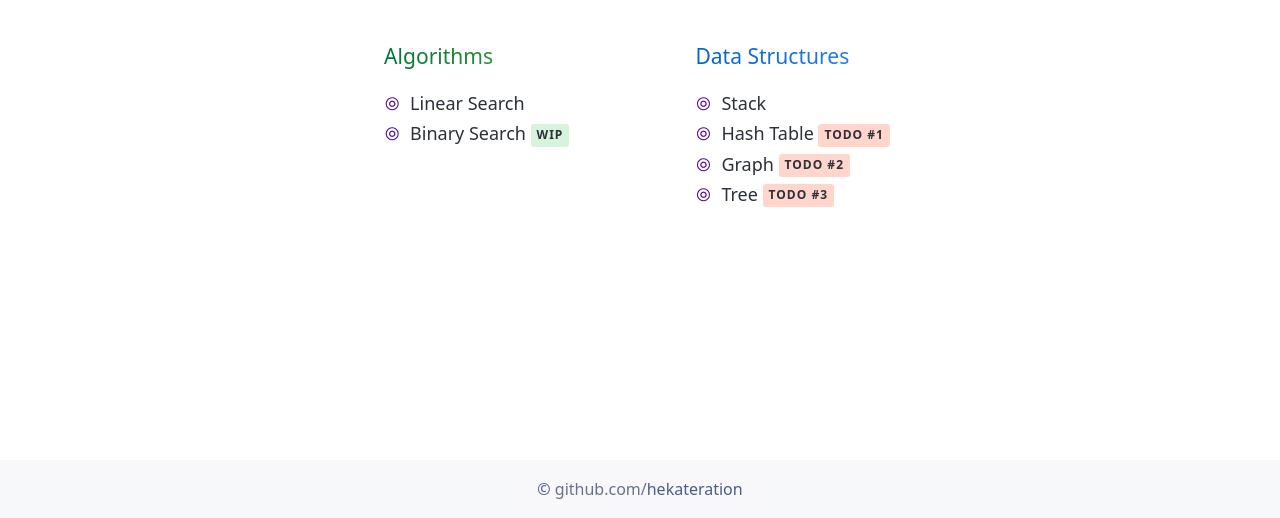
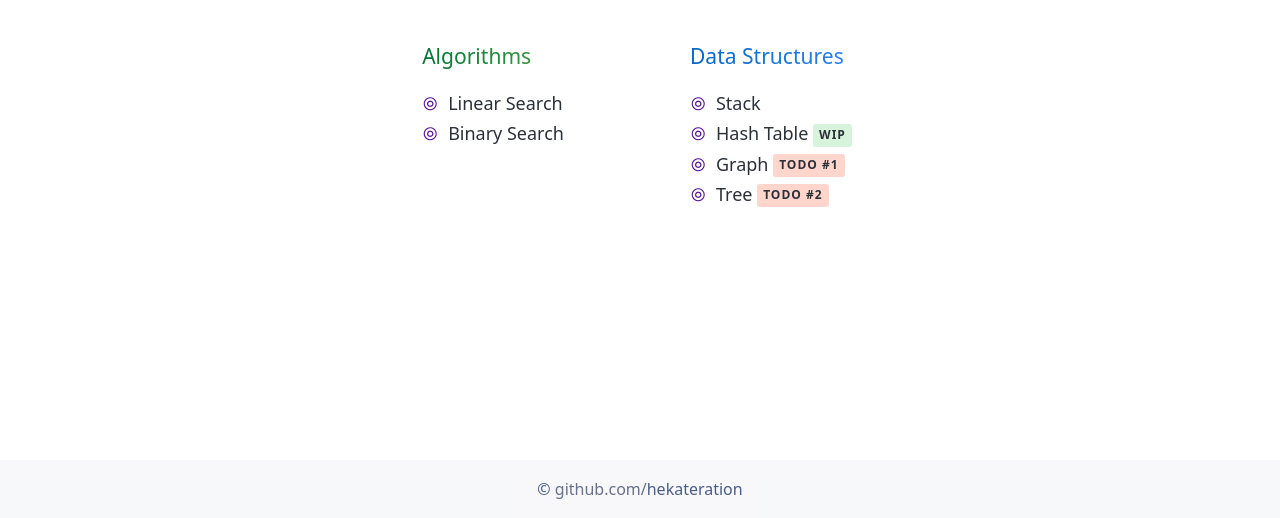
Before and after one commit to hekateration/das-visuals, a plain HTML site: page index.html in a window 1280 px wide. Shown: the part 282-800 px from the top of the page. Drawn offline with Linux system fonts and the light colour scheme.

Commit message:
Update: change the work order

```diff
--- a/index.html
+++ b/index.html
@@ -30,16 +30,16 @@
     <h3 class="gt-alg">Algorithms</h3>
     <ul>
       <li><a href="algorithms/linear-search.html">Linear Search</a></li>
-      <li><a href="algorithms/binary-search.html">Binary Search <span class="label wip">wip</span></a></li>
+      <li><a href="algorithms/binary-search.html">Binary Search</a></li>
     </ul>
   </div>
   <div class="column">
     <h3 class="gt-ds">Data Structures</h3>
     <ul>
       <li><a href="data-structures/stack.html">Stack</a></li>
-      <li><a href="#">Hash Table <span class="label todo">todo #1</span></a></li>
-      <li><a href="#">Graph <span class="label todo">todo #2</span></a></li>
-      <li><a href="#">Tree <span class="label todo">todo #3</span></a></li>
+      <li><a href="#">Hash Table <span class="label wip">wip</span></a></li>
+      <li><a href="#">Graph <span class="label todo">todo #1</span></a></li>
+      <li><a href="#">Tree <span class="label todo">todo #2</span></a></li>
     </ul>
   </div>
 </div>
```
